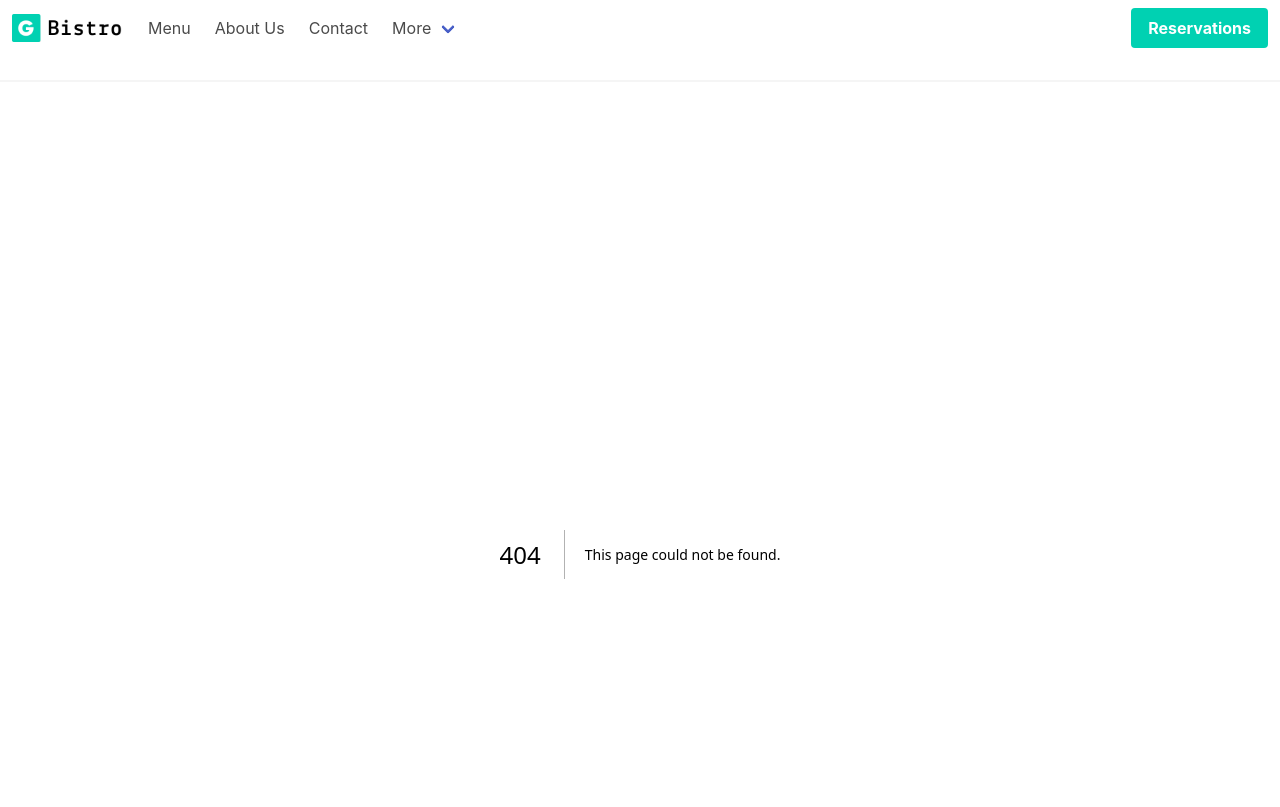
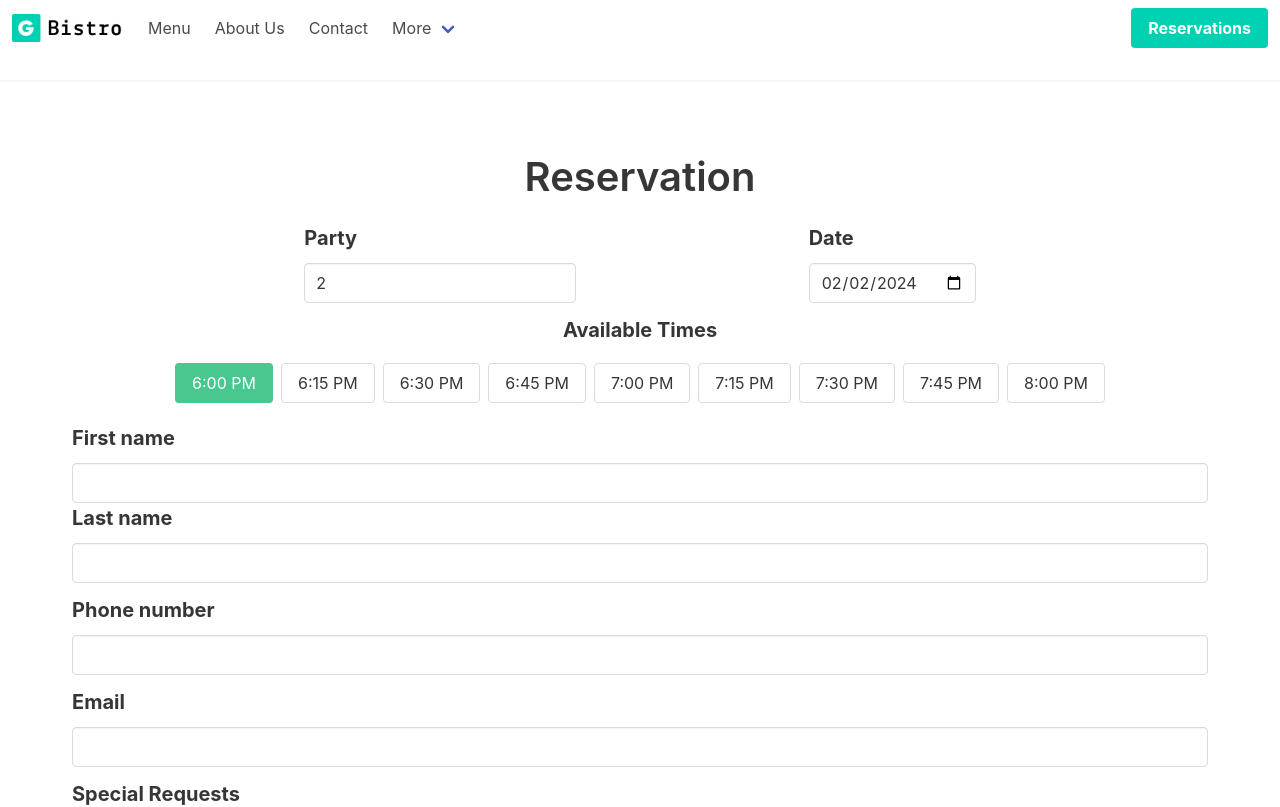
Before and after one commit to zcrutcher/garden-bistro, a Next.js app: page /reservation in a window 1280 px wide. Before the commit this address had no page. Shown: the top 807 px of the page. Built offline with nearby package versions, Linux system fonts and the light colour scheme.

Commit message:
ported reservation page

```diff
--- /dev/null
+++ b/app/api/reservation/route.js
@@ -0,0 +1,21 @@
+import { PrismaClient } from "@prisma/client";
+import { NextResponse } from "next/server";
+
+export const POST = async (request) => {
+  const prisma = new PrismaClient();
+  const data = await request.json();
+  const response = await prisma.reservation.create({
+    data: {
+      party: data.party,
+      date: data.date,
+      time: data.time,
+      firstName: data.firstName,
+      lastName: data.lastName,
+      phone: data.phone,
+      email: data.email,
+      specialRequests: data.specialRequests,
+    },
+  });
+
+  return NextResponse.json({ results: response }, { status: 201 });
+};
--- /dev/null
+++ b/app/reservation/page.js
@@ -0,0 +1,268 @@
+"use client";
+
+import React, { useState } from "react";
+import Notification from "../../components/Notification";
+import { phoneValidator, emailValidator } from "../../helpers/formValidator.js";
+import sanitizePhoneInput from "../../helpers/sanitizePhoneInput.js";
+
+const Reservation = () => {
+  const date = new Date();
+  const formattedDate = `${date.getFullYear()}-${(date.getMonth() + 1)
+    .toString()
+    .padStart(2, "0")}-${date.getDate().toString().padStart(2, "0")}`;
+
+  const hoursOfOperation = {
+    open: 18,
+    close: 20,
+  };
+
+  const numberOfTimeSlots =
+    ((+hoursOfOperation.close - +hoursOfOperation.open) * 60) / 15;
+  let spots = [];
+  for (let i = 0; i <= numberOfTimeSlots; i++) {
+    const d = new Date();
+    d.setHours(hoursOfOperation.open);
+    d.setMinutes(i * 15);
+    d.setSeconds(0);
+    spots.push(d.toLocaleTimeString([], { timeStyle: "short" }));
+  }
+
+  const formValidator = (inputs) => {
+    return {
+      party: inputs.party < 1 ? "Please select party size. (Min size 1)" : null,
+      date: !inputs.date ? "Please select a date" : null,
+      time: !inputs.time ? "Please select a time" : null,
+      firstName: inputs.firstName.length < 1 ? "First name required" : null,
+      lastName: inputs.lastName.length < 1 ? "Last name required" : null,
+      email: emailValidator(inputs.email),
+      phone: phoneValidator(inputs.phone),
+    };
+  };
+  const [formData, setFormData] = useState({
+    party: 2,
+    date: formattedDate,
+    time: spots[0],
+    phone: "",
+    firstName: "",
+    lastName: "",
+    email: "",
+    specialRequests: "",
+  });
+
+  const changeHandler = (e) => {
+    const [key, rawValue] = [e.target.name, e.target.value];
+    const cleanValue =
+      key === "phone" ? sanitizePhoneInput(rawValue) : rawValue;
+    setFormData({ ...formData, [key]: cleanValue });
+    setFormErrors(formValidator({ ...formData, [key]: cleanValue }));
+  };
+
+  const [message, setMessage] = useState(null);
+  const [touched, setTouched] = useState({
+    party: true,
+    date: true,
+    time: true,
+    firstName: false,
+    lastName: false,
+    email: false,
+    phone: false,
+  });
+
+  const [formErrors, setFormErrors] = useState(formValidator(formData));
+
+  const blurHandler = (e) => {
+    setTouched({ ...touched, [e.target.name]: true });
+  };
+
+  const submitHandler = async (e) => {
+    e.preventDefault();
+    setMessage(null);
+    if (Object.values(formErrors).some((e) => e)) {
+      const newTouched = Object.keys(touched).reduce((accumulator, k) => {
+        return { ...accumulator, [k]: true };
+      }, {});
+      return setTouched(newTouched);
+    }
+
+    const res = await fetch("/api/reservation", {
+      method: "POST",
+      headers: {
+        "Content-Type": "application/json",
+      },
+      body: JSON.stringify(formData),
+    });
+    if (!res.ok) {
+      return setMessage({
+        success: false,
+        message: "Failed to create reservation",
+        styles: "notification is-warning",
+      });
+    }
+    window.scrollTo({ top: 0, behavior: "smooth" });
+    return setMessage({
+      success: true,
+      message: "Reservation has been created!",
+      styles: "notification is-primary",
+    });
+  };
+  return (
+    <div className="container px-2">
+      <h1 className="title is-size-2 has-text-centered block"> Reservation</h1>
+      {message && (
+        <Notification message={message.message} success={message.success} />
+      )}
+      <form type="POST" onSubmit={submitHandler} className="">
+        <div className="field is-horizontal is-flex is-flex-no-wrap is-justify-content-space-evenly block">
+          <div className="control">
+            <label className="label is-medium">Party</label>
+            <div className="control">
+              <input
+                className="input"
+                name="party"
+                type="number"
+                value={formData.party}
+                onChange={changeHandler}
+                onBlur={blurHandler}
+              />
+            </div>
+          </div>
+          <div className="control">
+            <label className="label is-medium">Date</label>
+            <input
+              className="input"
+              name="date"
+              type="date"
+              value={formData.date}
+              onChange={changeHandler}
+              onBlur={blurHandler}
+            />
+          </div>
+        </div>
+        <div className="field">
+          <label className="label is-medium has-text-centered block">
+            Available Times
+          </label>
+          {formErrors.time && touched.time && (
+            <p className="help is-danger is-size-6">{formErrors.time}</p>
+          )}
+          <div className="buttons is-justify-content-center py-2">
+            {spots.length > 0 &&
+              spots.map((s) => {
+                return s === formData.time ? (
+                  <button
+                    key={s}
+                    type="button"
+                    className="button is-selected is-success"
+                    onClick={(e) => {
+                      setFormData({
+                        ...formData,
+                        time: s,
+                      });
+                    }}
+                    value={s}
+                  >
+                    {s}
+                  </button>
+                ) : (
+                  <button
+                    key={s}
+                    type="button"
+                    className="button"
+                    onClick={(e) => {
+                      setFormData({
+                        ...formData,
+                        time: s,
+                      });
+                    }}
+                    value={s}
+                  >
+                    {s}
+                  </button>
+                );
+              })}
+          </div>
+        </div>
+        <div className="field">
+          <label className="label is-medium">First name</label>
+          <div className="control">
+            <input
+              name="firstName"
+              className="input"
+              type="text"
+              onChange={changeHandler}
+              onBlur={blurHandler}
+            ></input>
+            {formErrors.firstName && touched.firstName && (
+              <p className="help is-danger is-size-6">{formErrors.firstName}</p>
+            )}
+          </div>
+          <label className="label is-medium">Last name</label>
+          <div className="control">
+            <input
+              name="lastName"
+              className="input"
+              type="text"
+              onChange={changeHandler}
+              onBlur={blurHandler}
+            ></input>
+            {formErrors.lastName && touched.lastName && (
+              <p className="help is-danger is-size-6">{formErrors.lastName}</p>
+            )}
+          </div>
+        </div>
+        <div className="field">
+          <label className="label is-medium">Phone number</label>
+          <div className="control">
+            <input
+              name="phone"
+              value={formData.phone}
+              className="input"
+              type="tel"
+              onChange={changeHandler}
+              onBlur={blurHandler}
+            ></input>
+            {formErrors.phone && touched.phone && (
+              <p className="help is-danger is-size-6">{formErrors.phone}</p>
+            )}
+          </div>
+        </div>
+        <div className="field">
+          <label className="label is-medium">Email</label>
+          <div className="control">
+            <input
+              name="email"
+              value={formData.email}
+              className="input"
+              type="email"
+              onChange={changeHandler}
+              onBlur={blurHandler}
+            ></input>
+            {formErrors.email && touched.email && (
+              <p className="help is-danger is-size-6">{formErrors.email}</p>
+            )}
+          </div>
+        </div>
+        <div className="field">
+          <label className="label is-medium">Special Requests</label>
+          <div className="control">
+            <textarea
+              name="specialRequests"
+              className="textarea"
+              placeholder="Textarea"
+              onChange={changeHandler}
+            ></textarea>
+          </div>
+        </div>
+        <div className="field is-grouped is-grouped-centered my-6">
+          <div className="control">
+            <button className="button is-success" value="Reserve" type="submit">
+              Reserve
+            </button>
+          </div>
+        </div>
+      </form>
+    </div>
+  );
+};
+
+export default Reservation;
```
Also changed, not shown: 2 other files (tests, documents, lock files or other folders).
